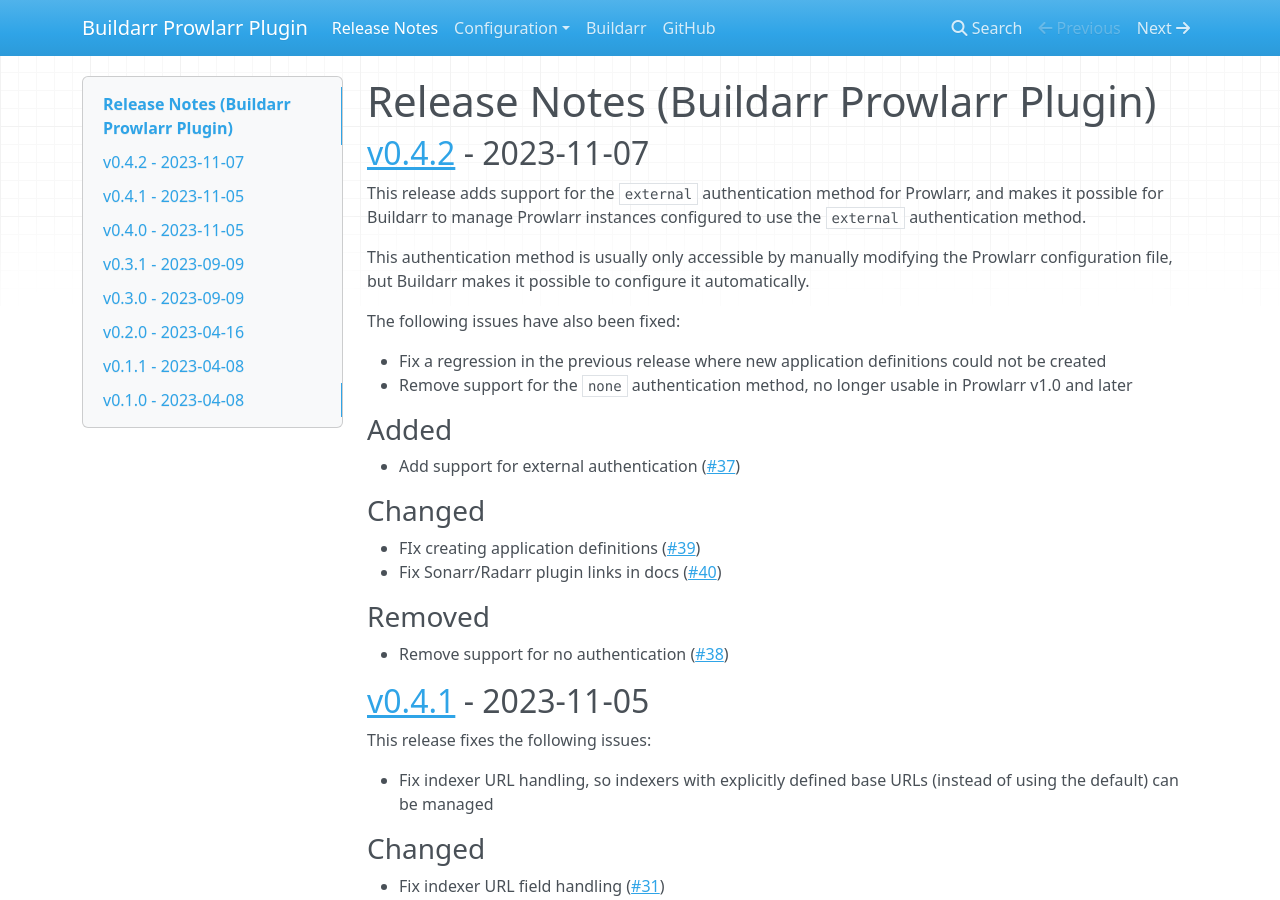
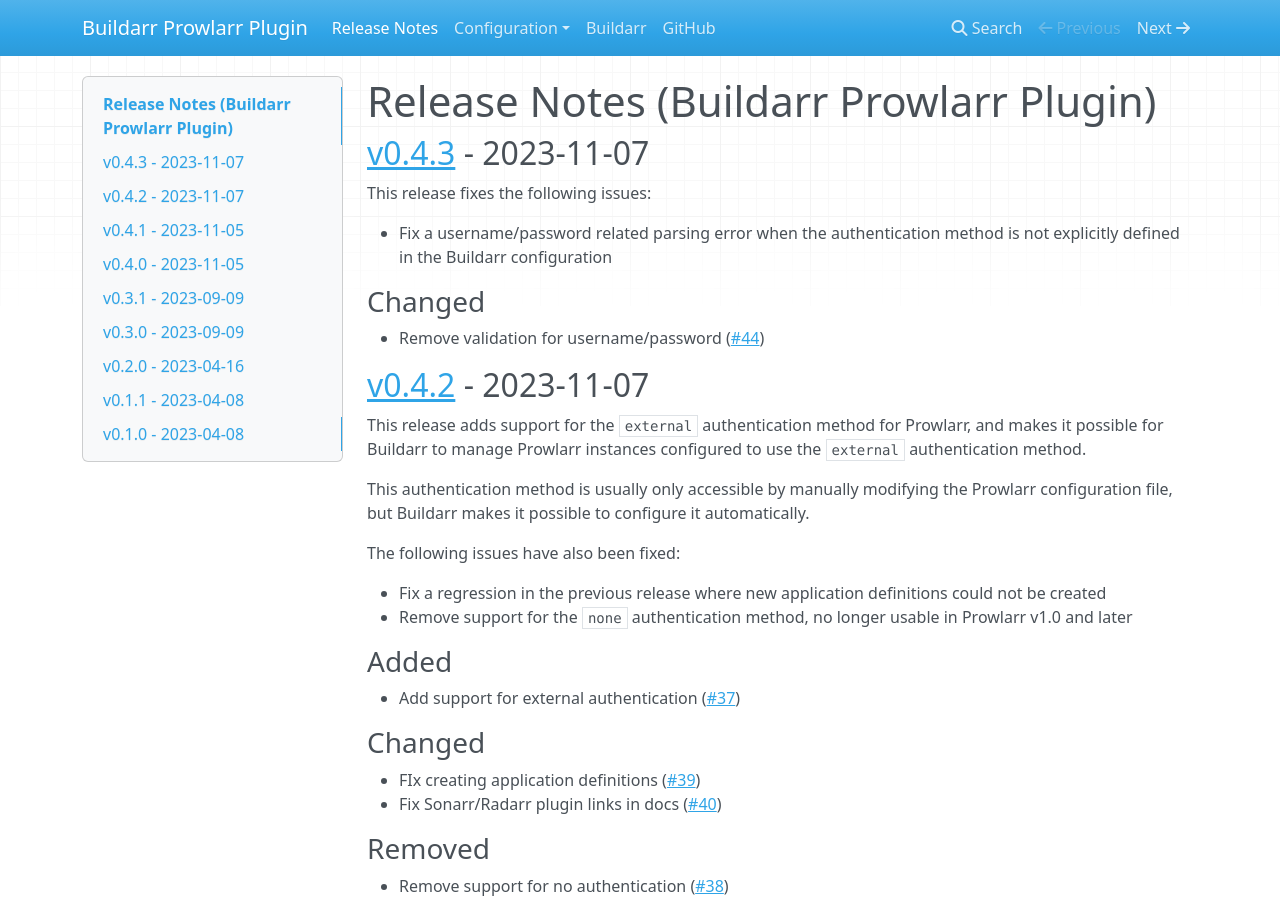
Before and after one commit to rebuildarr/buildarr-prowlarr, an MkDocs documentation site: the page built from docs/release-notes.md, in a window 1280 px wide and 900 px high. Built offline with MkDocs 1.6.1, drawn with Linux system fonts in a browser that asks for light colours; nearby versions of some CDN libraries.

Commit message:
Tag v0.4.3 (#46)
* Bump version
* Add release notes

```diff
--- a/docs/release-notes.md
+++ b/docs/release-notes.md
@@ -1,4 +1,15 @@
 # Release Notes (Buildarr Prowlarr Plugin)
+
+## [v0.4.3](https://github.com/buildarr/buildarr-prowlarr/releases/tag/v0.4.3) - 2023-11-07
+
+This release fixes the following issues:
+
+* Fix a username/password related parsing error when the authentication method is not explicitly defined in the Buildarr configuration
+
+### Changed
+
+* Remove validation for username/password ([#44](https://github.com/buildarr/buildarr-prowlarr/pull/44))
+
 
 ## [v0.4.2](https://github.com/buildarr/buildarr-prowlarr/releases/tag/v0.4.2) - 2023-11-07
 
--- a/pyproject.toml
+++ b/pyproject.toml
@@ -7,7 +7,7 @@
 
 [tool.poetry]
 name = "buildarr-prowlarr"
-version = "0.4.2"
+version = "0.4.3"
 description = "Prowlarr indexer manager plugin for Buildarr"
 authors = ["Callum Dickinson <callum.dickinson.nz@gmail.com>"]
 license = "GPL-3.0-or-later"
```
